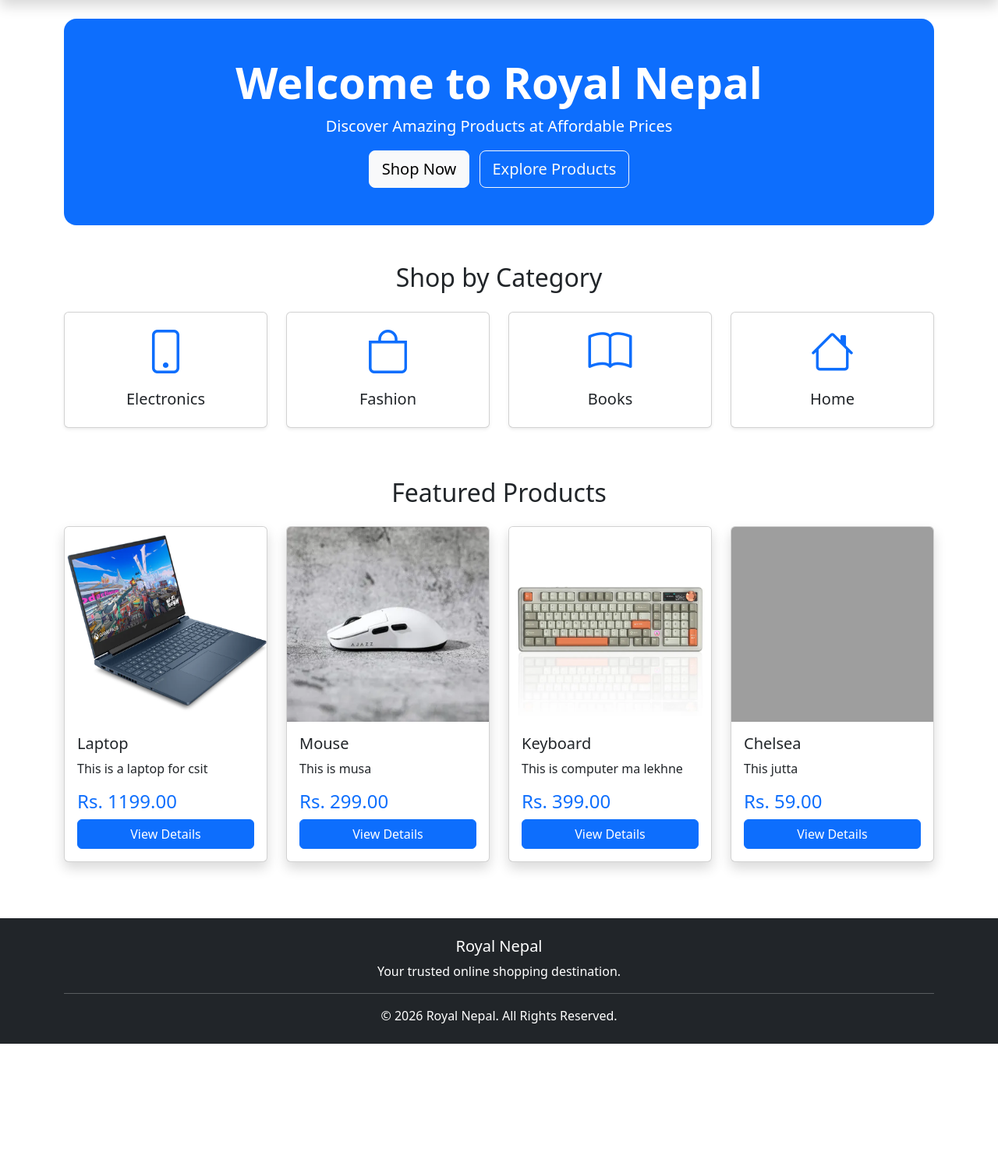
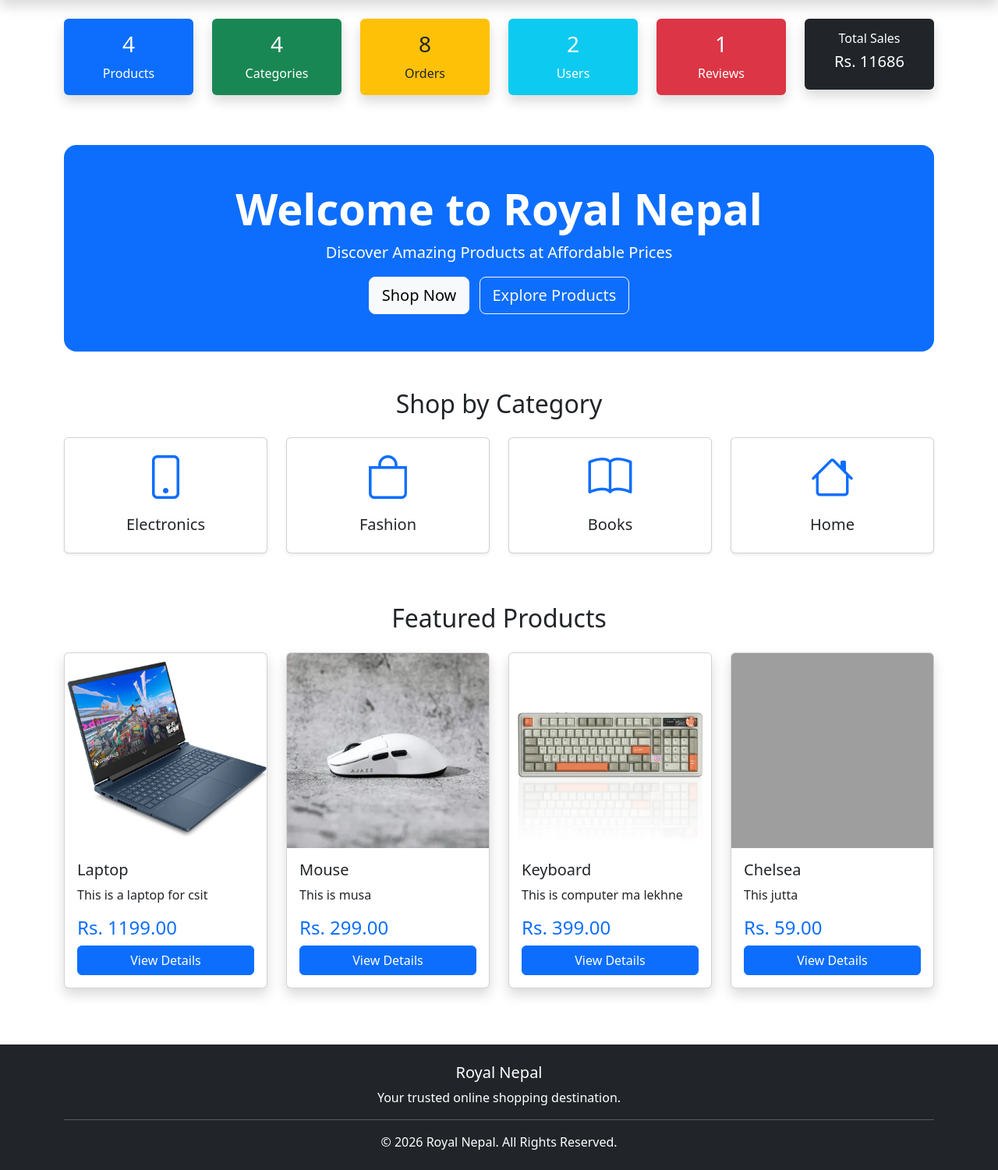
Before and after one commit to royalname/ecommerce-website1, a Django app: page / in a window 1280 px wide. Shown: the part 80-1581 px from the top of the page at 78% size. Before the commit the page ends 1419 px from the top, so only its background shows below. Run offline with Django 5.2, Linux system fonts and the light colour scheme; a user stored in the database is signed in; data comes from the database, SQL or seed files in the repository; both versions use the stored data as it was after the commit; grey boxes are pictures that could not be loaded.

Commit message:
Added admin dashboard, product reviews, search, category filter improvements

```diff
--- a/home/views.py
+++ b/home/views.py
@@ -1,8 +1,43 @@
 from django.shortcuts import render
-from products.models import Product
+from django.contrib.auth.models import User
+from django.db.models import Sum
+
+from products.models import Product, Category, Review
+from orders.models import Order
+
 
 def home(request):
-    products = Product.objects.all()
-    return render(request, 'home/index.html', {
-        'products': products
-    })
+
+    products = Product.objects.all()[:8]
+
+    total_products = Product.objects.count()
+
+    total_categories = Category.objects.count()
+
+    total_users = User.objects.count()
+
+    total_orders = Order.objects.count()
+
+    total_reviews = Review.objects.count()
+
+    total_sales = (
+        Order.objects.aggregate(
+            total=Sum("total_amount")
+        )["total"] or 0
+    )
+
+    context = {
+        "products": products,
+        "total_products": total_products,
+        "total_categories": total_categories,
+        "total_users": total_users,
+        "total_orders": total_orders,
+        "total_reviews": total_reviews,
+        "total_sales": total_sales,
+    }
+
+    return render(
+        request,
+        "home/index.html",
+        context
+    )
--- a/templates/home/index.html
+++ b/templates/home/index.html
@@ -2,7 +2,72 @@
 
 {% block content %}
 
+{% if user.is_superuser %}
+
+<!-- Dashboard -->
+
+<div class="row mb-5">
+
+    <div class="col-md-2 mb-3">
+        <div class="card text-center shadow border-0 bg-primary text-white">
+            <div class="card-body">
+                <h3>{{ total_products }}</h3>
+                <p class="mb-0">Products</p>
+            </div>
+        </div>
+    </div>
+
+    <div class="col-md-2 mb-3">
+        <div class="card text-center shadow border-0 bg-success text-white">
+            <div class="card-body">
+                <h3>{{ total_categories }}</h3>
+                <p class="mb-0">Categories</p>
+            </div>
+        </div>
+    </div>
+
+    <div class="col-md-2 mb-3">
+        <div class="card text-center shadow border-0 bg-warning text-dark">
+            <div class="card-body">
+                <h3>{{ total_orders }}</h3>
+                <p class="mb-0">Orders</p>
+            </div>
+        </div>
+    </div>
+
+    <div class="col-md-2 mb-3">
+        <div class="card text-center shadow border-0 bg-info text-white">
+            <div class="card-body">
+                <h3>{{ total_users }}</h3>
+                <p class="mb-0">Users</p>
+            </div>
+        </div>
+    </div>
+
+    <div class="col-md-2 mb-3">
+        <div class="card text-center shadow border-0 bg-danger text-white">
+            <div class="card-body">
+                <h3>{{ total_reviews }}</h3>
+                <p class="mb-0">Reviews</p>
+            </div>
+        </div>
+    </div>
+
+    <div class="col-md-2 mb-3">
+        <div class="card text-center shadow border-0 bg-dark text-white">
+            <div class="card-body">
+                <h6>Total Sales</h6>
+                <h5>Rs. {{ total_sales }}</h5>
+            </div>
+        </div>
+    </div>
+
+</div>
+
+{% endif %}
+
 <!-- Hero Section -->
+
 <div class="bg-primary text-white text-center rounded-4 p-5 mb-5">
 
     <h1 class="display-4 fw-bold">
@@ -13,17 +78,18 @@
         Discover Amazing Products at Affordable Prices
     </p>
 
-    <a href="#" class="btn btn-light btn-lg me-2">
+    <a href="{% url 'products' %}" class="btn btn-light btn-lg me-2">
         Shop Now
     </a>
 
-    <a href="#" class="btn btn-outline-light btn-lg">
+    <a href="{% url 'products' %}" class="btn btn-outline-light btn-lg">
         Explore Products
     </a>
 
 </div>
 
 <!-- Categories -->
+
 <h2 class="text-center mb-4">
     Shop by Category
 </h2>
@@ -69,6 +135,7 @@
 </div>
 
 <!-- Featured Products -->
+
 <h2 class="text-center mt-5 mb-4">
     Featured Products
 </h2>
@@ -94,16 +161,14 @@
 
             <h5>{{ product.name }}</h5>
 
-            <p>
-                {{ product.description|truncatewords:12 }}
-            </p>
+            <p>{{ product.description|truncatewords:12 }}</p>
 
             <h4 class="text-primary">
                 Rs. {{ product.price }}
             </h4>
 
             <a href="{% url 'product_detail' product.id %}"
-                class="btn btn-primary w-100">
+               class="btn btn-primary w-100">
                 View Details
             </a>
 
@@ -116,15 +181,11 @@
 {% empty %}
 
 <div class="text-center">
-
     <h4>No products available.</h4>
-
 </div>
 
 {% endfor %}
 
 </div>
 
-</div>
-
 {% endblock %}
```
Also changed, not shown: db.sqlite3.
